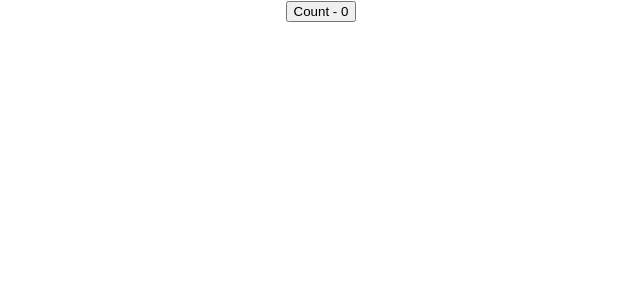
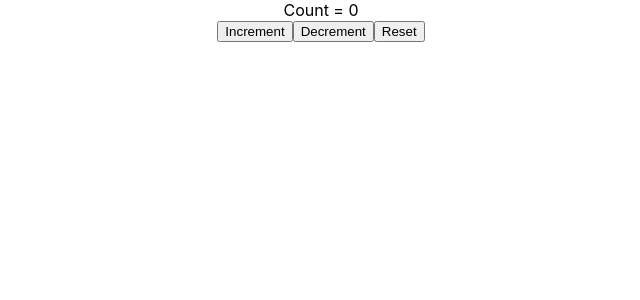
Before and after one commit to gopinav/React-Render-Tutorials, a React (Create React App) app in the folder react-render-demo/: page / in a window 1280 px wide. Shown: the top 300 px of the page, without its empty margins (319-959 px from the left). Built offline with nearby package versions, Linux system fonts and the light colour scheme.

Commit message:
UseState and UseReducer

```diff
--- a/react-render-demo/src/App.js
+++ b/react-render-demo/src/App.js
@@ -1,11 +1,13 @@
 import React from 'react'
 import './App.css'
 import { UseState } from './components/UseState/UseState'
+import { UseReducer } from './components/UseReducer/UseReducer'
 
 function App () {
   return (
     <div className='App'>
-      <UseState />
+      {/* <UseState /> */}
+      <UseReducer />
     </div>
   )
 }
--- /dev/null
+++ b/react-render-demo/src/components/UseReducer/UseReducer.js
@@ -0,0 +1,29 @@
+import React, { useReducer } from 'react'
+
+const initialState = 0
+const reducer = (state, action) => {
+  switch (action) {
+    case 'increment':
+      return state + 1
+    case 'decrement':
+      return state - 1
+    case 'reset':
+      return initialState
+    default:
+      return state
+  }
+}
+
+export const UseReducer = () => {
+  const [count, dispatch] = useReducer(reducer, initialState)
+
+  console.log('UseReducer Render')
+  return (
+    <div>
+      <div>Count = {count}</div>
+      <button onClick={() => dispatch('increment')}>Increment</button>
+      <button onClick={() => dispatch('decrement')}>Decrement</button>
+      <button onClick={() => dispatch('reset')}>Reset</button>
+    </div>
+  )
+}
--- a/react-render-demo/src/components/UseState/UseState.js
+++ b/react-render-demo/src/components/UseState/UseState.js
@@ -2,6 +2,7 @@
 
 export const UseState = () => {
   const [count, setCount] = useState(0)
+
   console.log('UseState Render')
   return (
     <div>
```
